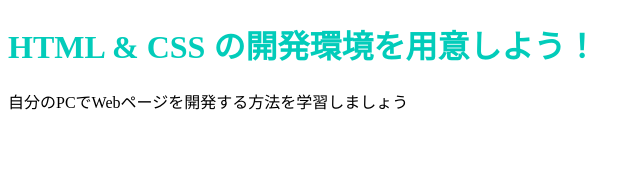
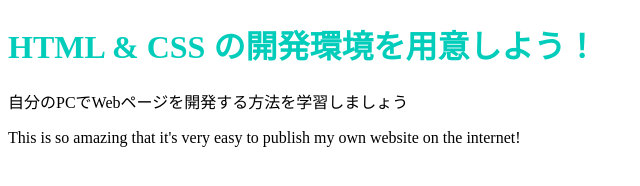
Before and after one commit to Dale080/Dale080.github.io, a plain HTML site: page index.html in a window 1280 px wide. Shown: the whole page, without its empty margins (0-640 px from the left). Drawn offline with Linux system fonts and the light colour scheme.

Commit message:
Update index.html

```diff
--- a/index.html
+++ b/index.html
@@ -8,5 +8,6 @@
   <body>
     <h1 class="title">HTML & CSS の開発環境を用意しよう！</h1>
     <p>自分のPCでWebページを開発する方法を学習しましょう</p>
+    <p>This is so amazing that it's very easy to publish my own website on the internet!<p/>
   </body>
 </html>
```
